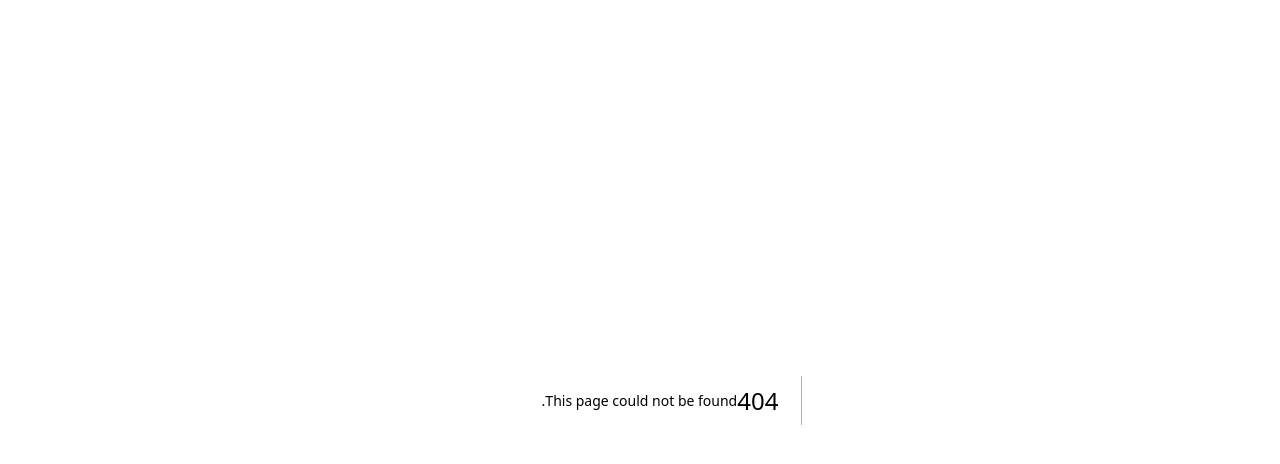
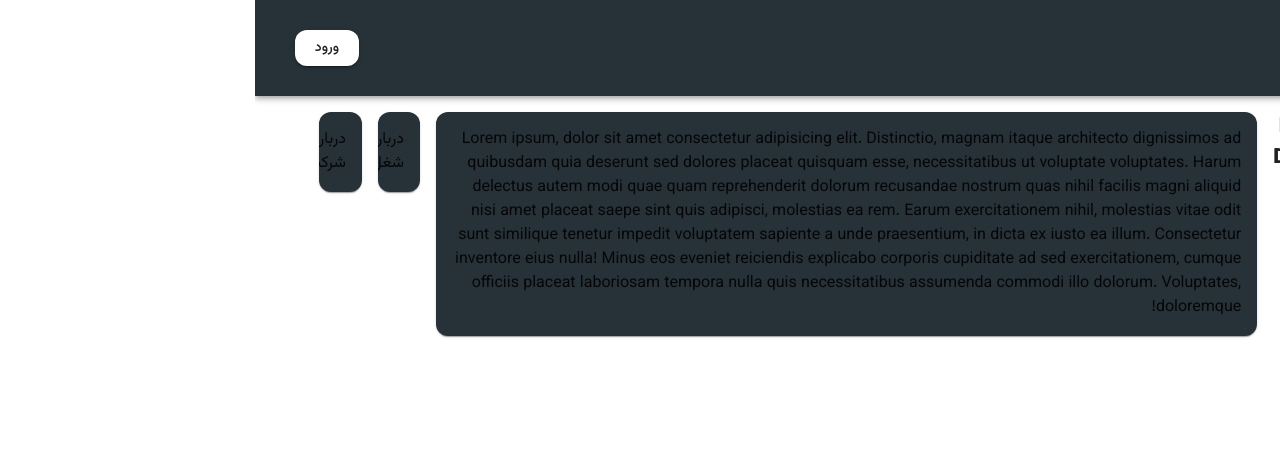
Before and after one commit to nafasebra/jobskit-task, a Next.js app: page /job/418460/ in a window 1280 px wide. Before the commit this address had no page. Shown: the top 464 px of the page. Built offline with nearby package versions, Linux system fonts and the light colour scheme; no server answers.

Commit message:
feat: add not-found page + add items to slug page jobs

```diff
--- /dev/null
+++ b/src/app/job/[slug]/_components/JobDescription/index.tsx
@@ -0,0 +1,12 @@
+import { Card } from '@mui/material'
+import React from 'react'
+
+function JobDescription() {
+  return (
+    <Card sx={{padding: "1rem"}}>
+      Lorem ipsum, dolor sit amet consectetur adipisicing elit. Distinctio, magnam itaque architecto dignissimos ad quibusdam quia deserunt sed dolores placeat quisquam esse, necessitatibus ut voluptate voluptates. Harum delectus autem modi quae quam reprehenderit dolorum recusandae nostrum quas nihil facilis magni aliquid nisi amet placeat saepe sint quis adipisci, molestias ea rem. Earum exercitationem nihil, molestias vitae odit sunt similique tenetur impedit voluptatem sapiente a unde praesentium, in dicta ex iusto ea illum. Consectetur inventore eius nulla! Minus eos eveniet reiciendis explicabo corporis cupiditate ad sed exercitationem, cumque officiis placeat laboriosam tempora nulla quis necessitatibus assumenda commodi illo dolorum. Voluptates, doloremque!
+    </Card>
+  )
+}
+
+export default JobDescription
--- /dev/null
+++ b/src/app/job/[slug]/_components/JobDetails/index.tsx
@@ -0,0 +1,17 @@
+import { Card, Typography } from '@mui/material'
+import React from 'react'
+
+function JobDetails() {
+  return (
+    <>
+      <Card sx={{padding: "1rem"}}>
+        <Typography textAlign={"center"}>درباره شغل</Typography>
+      </Card>
+      <Card sx={{padding: "1rem"}}>
+        <Typography textAlign={"center"}>درباره شرکت</Typography>
+      </Card>
+    </>
+  )
+}
+
+export default JobDetails
--- /dev/null
+++ b/src/app/job/[slug]/page.tsx
@@ -0,0 +1,55 @@
+'use server';
+
+import { Box, Button, Container, Typography } from '@mui/material';
+import { searchParamsType } from '@/types/params';
+import Navbar from '../../_components/Navbar';
+import JobDescription from './_components/JobDescription';
+import JobDetails from './_components/JobDetails';
+import Link from 'next/link';
+
+export default async function JobDetailsPage() {
+  return (
+    <>
+      <Navbar />
+      <Container maxWidth="lg">
+        <Box
+          sx={{
+            display: 'flex',
+            gap: '1rem',
+            flexDirection: { xs: 'column-reverse', lg: 'row' },
+            alignItems: { xs: 'stretch', lg: 'flex-start' },
+            paddingBlock: '1rem',
+          }}
+        >
+          <Box sx={{display: 'flex', justifyContent: 'flex-end'}}>
+            <Link href="/">
+              <Button sx={{gap: '0.5rem'}}>
+                <span>بازگشت</span>
+                <svg
+                  xmlns="http://www.w3.org/2000/svg"
+                  fill="none"
+                  viewBox="0 0 24 24"
+                  strokeWidth={2}
+                  stroke="currentColor"
+                  style={{
+                    width: '1.25rem',
+                    height: '1.25rem',
+                  }}
+                >
+                  <path
+                    strokeLinecap="round"
+                    strokeLinejoin="round"
+                    d="M15.75 19.5 8.25 12l7.5-7.5"
+                  />
+                </svg>
+              </Button>
+            </Link>
+          </Box>
+          <Typography fontWeight={800} fontSize={'1.3rem'} textAlign={'center'}>Frontend Developer</Typography>
+          <JobDescription />
+          <JobDetails />
+        </Box>
+      </Container>
+    </>
+  );
+}
--- a/src/theme.ts
+++ b/src/theme.ts
@@ -42,6 +42,8 @@ const theme = createTheme({
         root: {
           padding: '0.5rem',
           borderRadius: '12px',
+          backgroundColor: '#263238',
+          color: 'inherit'
         },
       },
     },
```
Also changed, not shown: src/app/not-found.tsx (added, +21 -0 lines), public/images/notfound.svg (added).
